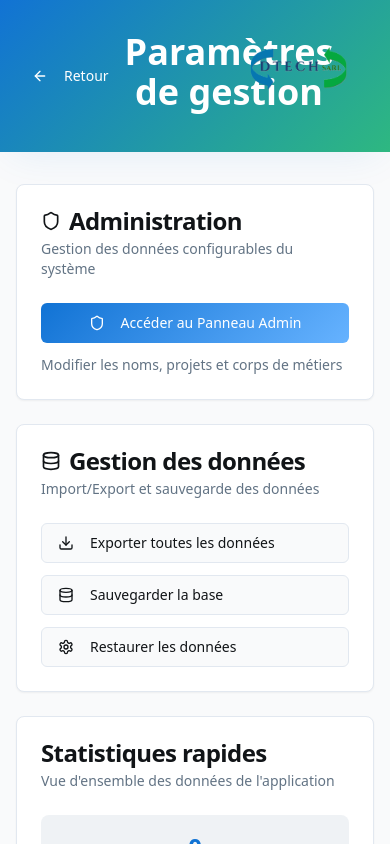
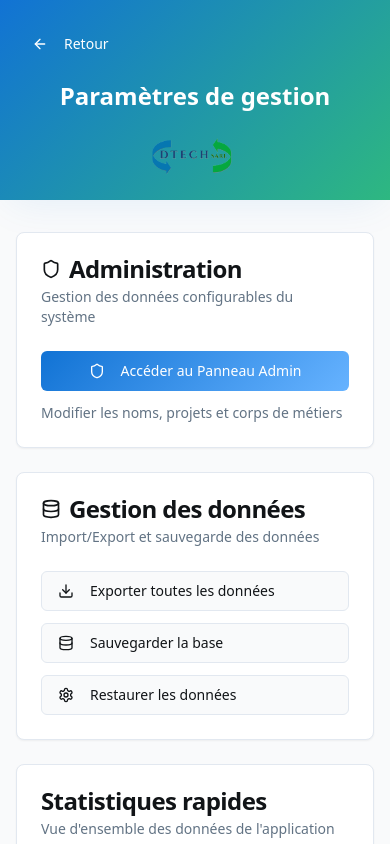
Before and after one commit to ANGE22593/Dtech-gesiton, a React (Vite) app: page /dashboard in a window 390 px wide. Shown: the top 844 px of the page. Built offline with nearby package versions, Linux system fonts and the light colour scheme.

Commit message:
Mise à jour Dashboard.tsx

```diff
--- a/src/pages/Dashboard.tsx
+++ b/src/pages/Dashboard.tsx
@@ -1,8 +1,7 @@
 import { Button } from '@/components/ui/button';
 import { Card, CardContent, CardDescription, CardHeader, CardTitle } from '@/components/ui/card';
-import { ArrowLeft, Settings, Download, Database, User, Shield } from 'lucide-react';
+import { ArrowLeft, Settings, Download, Database, Shield } from 'lucide-react';
 import { useNavigate } from 'react-router-dom';
-
 
 const Dashboard = () => {
   const navigate = useNavigate();
@@ -11,32 +10,34 @@ const Dashboard = () => {
     <div className="min-h-screen bg-background">
       {/* Header */}
       <header className="bg-gradient-hero shadow-elegant">
-        <div className="max-w-7xl mx-auto px-4 sm:px-6 lg:px-8 py-8">
-          <div className="flex items-center justify-between">
+        <div className="max-w-7xl mx-auto px-4 sm:px-6 lg:px-8 py-6">
+          <div className="flex flex-col sm:flex-row items-center justify-between gap-4">
+
+            {/* Bouton retour */}
             <Button
               variant="ghost"
               onClick={() => navigate('/')}
-              className="text-white hover:bg-white/10"
+              className="text-white hover:bg-white/10 self-start sm:self-auto"
             >
               <ArrowLeft className="mr-2 h-4 w-4" />
               Retour
             </Button>
+
+            {/* Titre centré */}
             <div className="text-center flex-1">
-              <h1 className="text-4xl font-bold text-white mb-2">
+              <h1 className="text-2xl sm:text-3xl md:text-4xl font-bold text-white mb-2">
                 Paramètres de gestion
               </h1>
             </div>
 
-            {/* LOGO */}
-
-            <div className="flex items-center space-x-2 -mt-4 ml-2 absolute top-15 left-60">
+            {/* Logo */}
+            <div className="flex justify-center sm:justify-end w-full sm:w-auto">
               <img
                 src="/lovable-uploads/Dtech.png"
                 alt="Logo Entreprise"
-                className="h-12 w-auto pb-100"  // ← agrandi (avant h-12)
+                className="h-10 sm:h-12 w-auto"
               />
             </div>
-            <div className="w-24"></div> {/* Spacer pour centrer le titre */}
           </div>
         </div>
       </header>
@@ -72,8 +73,6 @@ const Dashboard = () => {
             </CardContent>
           </Card>
 
-          {/* Paramètres généraux */}
-
           {/* Gestion des données */}
           <Card>
             <CardHeader>
@@ -104,7 +103,6 @@ const Dashboard = () => {
           </Card>
 
           {/* Statistiques rapides */}
-
           <Card className="md:col-span-2 lg:col-span-3">
             <CardHeader>
               <CardTitle>Statistiques rapides</CardTitle>
@@ -113,7 +111,7 @@ const Dashboard = () => {
               </CardDescription>
             </CardHeader>
             <CardContent>
-              <div className="grid grid-cols-1 md:grid-cols-4 gap-4">
+              <div className="grid grid-cols-1 sm:grid-cols-2 md:grid-cols-4 gap-4">
                 <div className="text-center p-4 bg-muted rounded-lg">
                   <div className="text-2xl font-bold text-primary">0</div>
                   <div className="text-sm text-muted-foreground">Total transactions</div>
```
